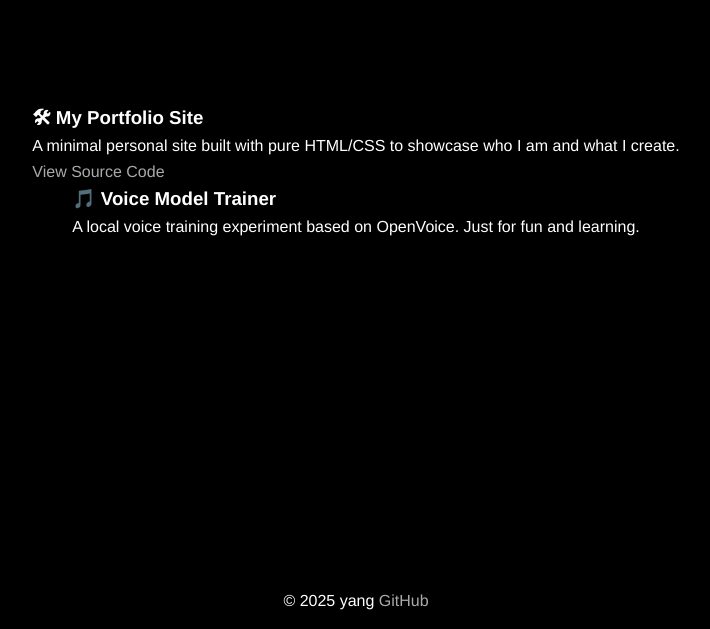
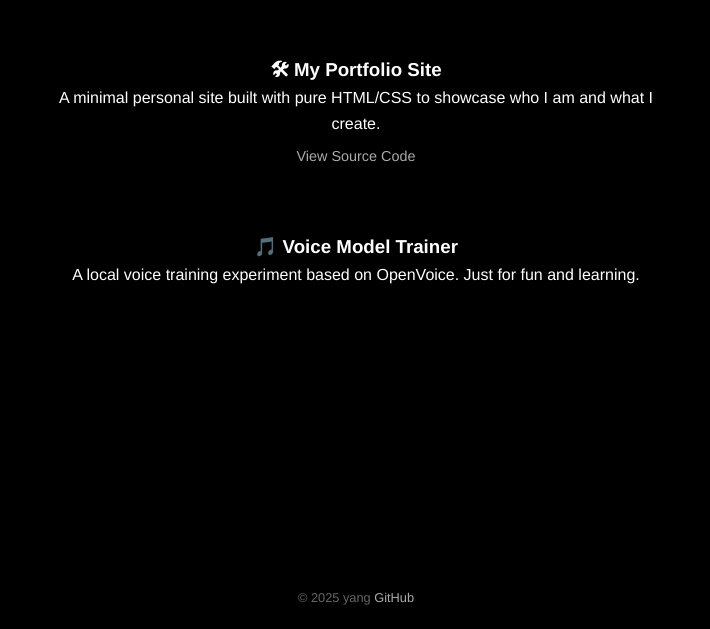
Before and after one commit to huangyanghao/CSS_finalproject, a plain HTML site: page index.html in a window 1280 px wide. Shown: the part 1086-1715 px from the top of the page, without its empty margins (284-994 px from the left). Drawn offline with Linux system fonts and the light colour scheme.

Commit message:
feat: 添加项目部分的样式和布局

```diff
--- a/styles.css
+++ b/styles.css
@@ -60,3 +60,21 @@ section{
   border-radius: 50%;
   margin-bottom: 1rem;
 }
+
+/* Projects */
+.project {
+  margin: 2rem 0;
+  max-width: 600px;
+  text-align: center;
+}
+.project a {
+  display: inline-block;
+  margin-top: 0.5rem;
+  font-size: 0.9rem;
+}
+
+/* Footer */
+footer {
+  font-size: 0.8rem;
+  color: #666;
+}
```
